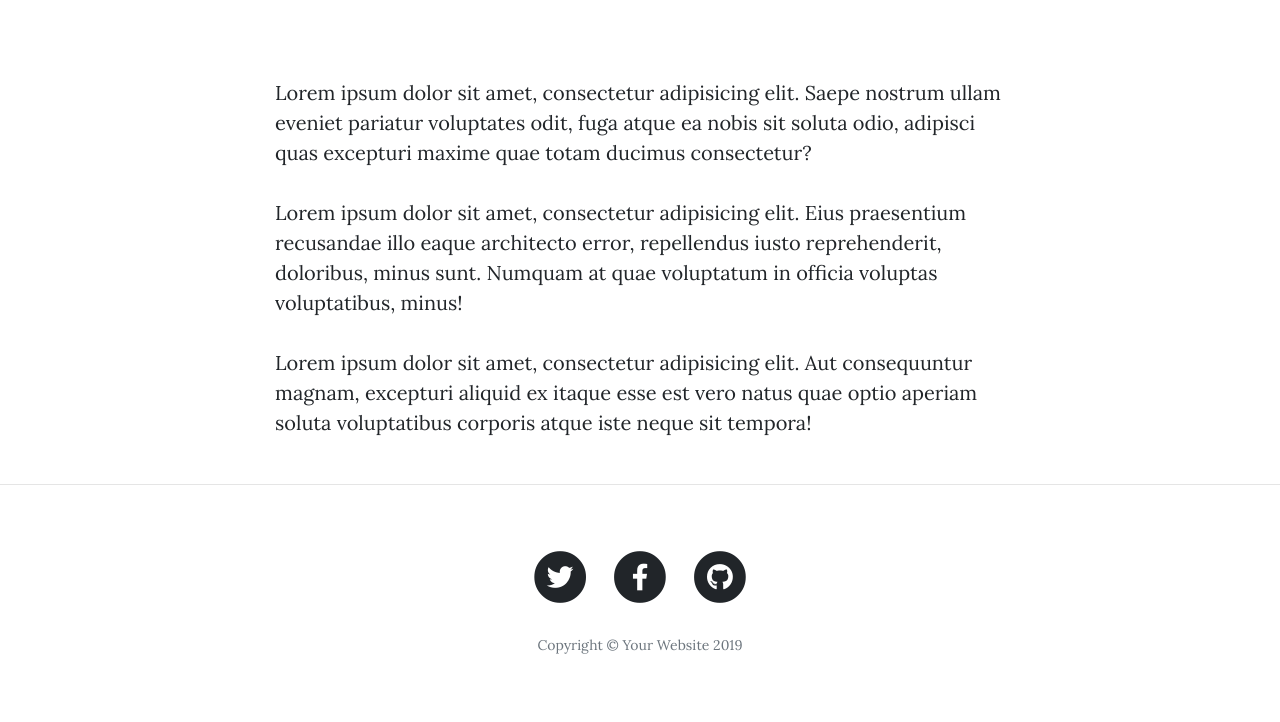
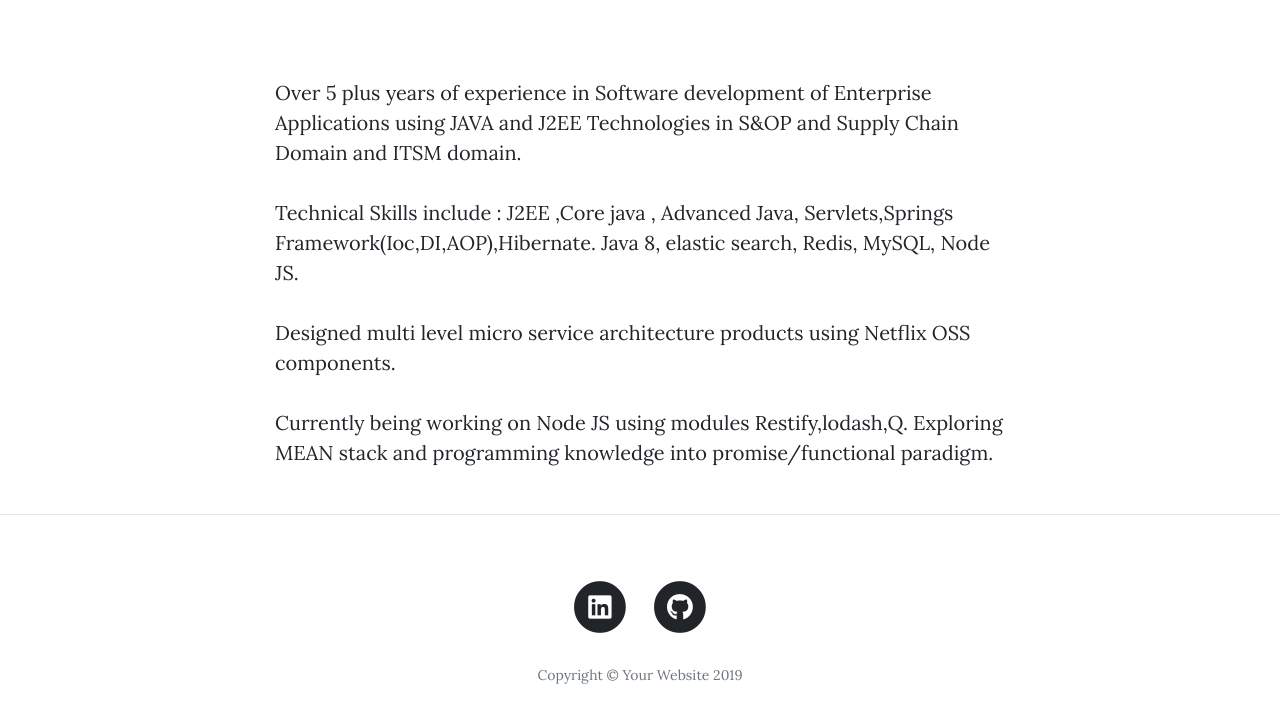
Before and after one commit to nyalla/nyalla.github.io, a website: page about.html in a window 1280 px wide. Shown: the part 534-1256 px from the top of the page. Drawn offline with nearby package versions, Linux system fonts and the light colour scheme.

Commit message:
changed github username

```diff
--- a/about.html
+++ b/about.html
@@ -28,7 +28,7 @@
   <!-- Navigation -->
   <nav class="navbar navbar-expand-lg navbar-light fixed-top" id="mainNav">
     <div class="container">
-      <a class="navbar-brand" href="index.html">Start Bootstrap</a>
+      <a class="navbar-brand" href="index.html">Hello World.. Naveen here</a>
       <button class="navbar-toggler navbar-toggler-right" type="button" data-toggle="collapse" data-target="#navbarResponsive" aria-controls="navbarResponsive" aria-expanded="false" aria-label="Toggle navigation">
         Menu
         <i class="fas fa-bars"></i>
@@ -71,9 +71,10 @@
   <div class="container">
     <div class="row">
       <div class="col-lg-8 col-md-10 mx-auto">
-        <p>Lorem ipsum dolor sit amet, consectetur adipisicing elit. Saepe nostrum ullam eveniet pariatur voluptates odit, fuga atque ea nobis sit soluta odio, adipisci quas excepturi maxime quae totam ducimus consectetur?</p>
-        <p>Lorem ipsum dolor sit amet, consectetur adipisicing elit. Eius praesentium recusandae illo eaque architecto error, repellendus iusto reprehenderit, doloribus, minus sunt. Numquam at quae voluptatum in officia voluptas voluptatibus, minus!</p>
-        <p>Lorem ipsum dolor sit amet, consectetur adipisicing elit. Aut consequuntur magnam, excepturi aliquid ex itaque esse est vero natus quae optio aperiam soluta voluptatibus corporis atque iste neque sit tempora!</p>
+        <p>Over 5 plus years of experience in Software development of Enterprise Applications using JAVA and J2EE Technologies in S&OP and Supply Chain Domain and ITSM domain.</p>
+        <p>Technical Skills include : J2EE ,Core java , Advanced Java, Servlets,Springs Framework(Ioc,DI,AOP),Hibernate. Java 8, elastic search, Redis, MySQL, Node JS.</p>
+        <p>Designed multi level micro service architecture products using Netflix OSS components.</p>
+		<p>Currently being working on Node JS using modules Restify,lodash,Q. Exploring MEAN stack and programming knowledge into promise/functional paradigm.</p>
       </div>
     </div>
   </div>
@@ -87,23 +88,23 @@
         <div class="col-lg-8 col-md-10 mx-auto">
           <ul class="list-inline text-center">
             <li class="list-inline-item">
-              <a href="#">
+              <a href="https://www.linkedin.com/in/naveenyalla22/">
                 <span class="fa-stack fa-lg">
                   <i class="fas fa-circle fa-stack-2x"></i>
-                  <i class="fab fa-twitter fa-stack-1x fa-inverse"></i>
+                  <i class="fab fa-linkedin fa-stack-1x fa-inverse"></i>
                 </span>
               </a>
             </li>
+            <!-- <li class="list-inline-item"> -->
+              <!-- <a href="#"> -->
+                <!-- <span class="fa-stack fa-lg"> -->
+                  <!-- <i class="fas fa-circle fa-stack-2x"></i> -->
+                  <!-- <i class="fab fa-facebook-f fa-stack-1x fa-inverse"></i> -->
+                <!-- </span> -->
+              <!-- </a> -->
+            <!-- </li> -->
             <li class="list-inline-item">
-              <a href="#">
-                <span class="fa-stack fa-lg">
-                  <i class="fas fa-circle fa-stack-2x"></i>
-                  <i class="fab fa-facebook-f fa-stack-1x fa-inverse"></i>
-                </span>
-              </a>
-            </li>
-            <li class="list-inline-item">
-              <a href="#">
+              <a href="https://github.com/nyalla">
                 <span class="fa-stack fa-lg">
                   <i class="fas fa-circle fa-stack-2x"></i>
                   <i class="fab fa-github fa-stack-1x fa-inverse"></i>
```
Also changed, not shown: contact.html (+11 -11 lines), index.html (+1 -1 lines), post1.html (+1 -1 lines), post2.html (+1 -1 lines), post3.html (+1 -2 lines), post4.html (+1 -1 lines).
